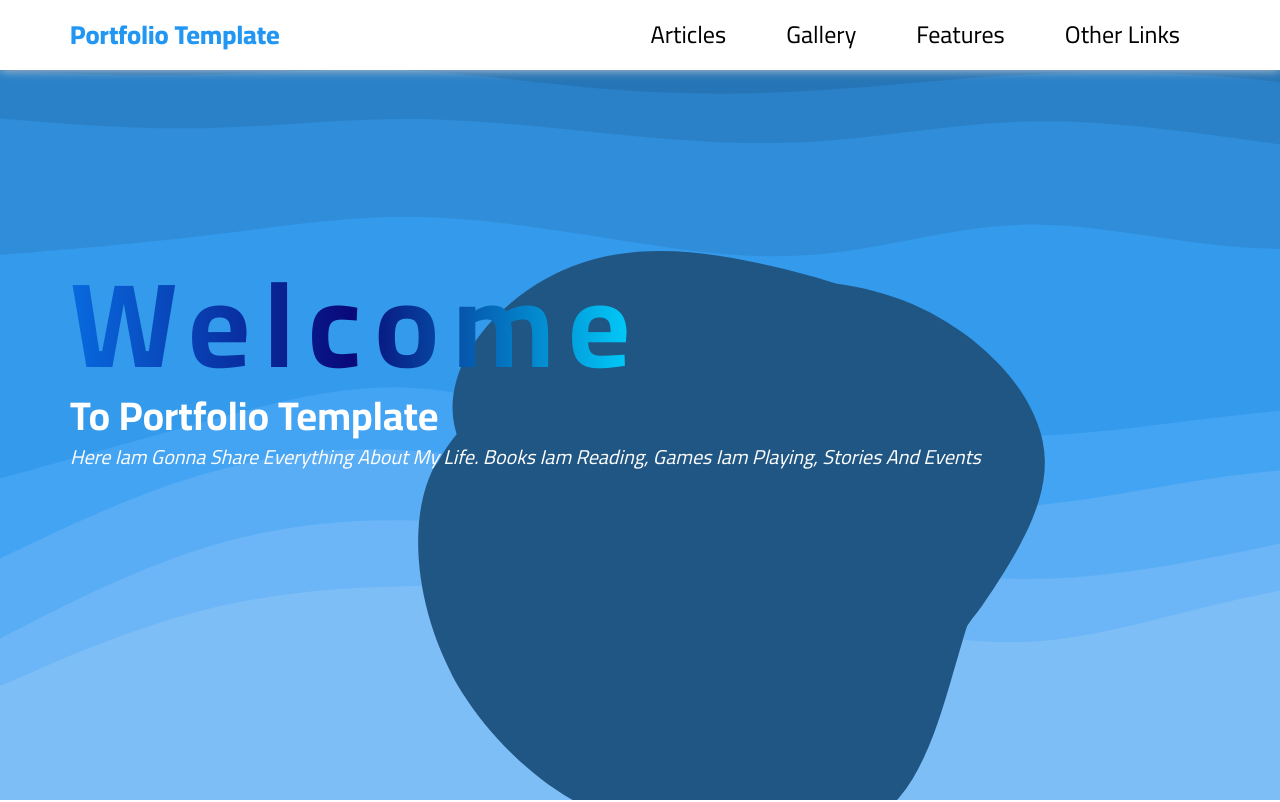
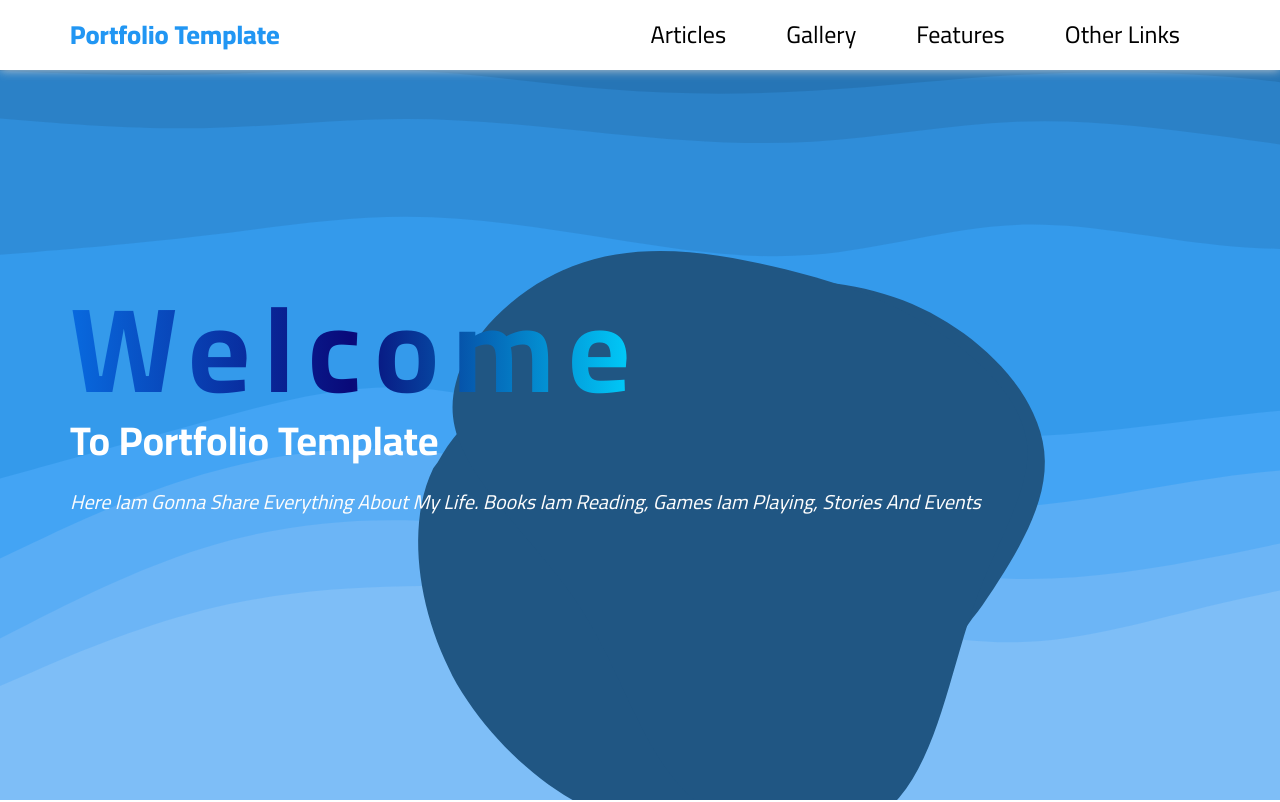
Before and after one commit to TarekSaeed95/Portfolio, a plain HTML site: page index.html in a window 1280 px wide. Shown: the top 802 px of the page. Drawn offline with Linux system fonts and the light colour scheme.

Commit message:
modify intro text

```diff
--- a/css/Main.css
+++ b/css/Main.css
@@ -353,6 +353,8 @@
     min-height: 100vh;
     overflow: hidden;
     margin-bottom: 50px;
+    display: flex;
+    align-items: center;
   }
   .intro{
     aspect-ratio: 900/300;
@@ -382,7 +384,7 @@
     justify-content: space-between;
     align-items: center;
     position: relative;
-    height: calc( 100vh - 70px );
+    height: 100vh;
     z-index: 6;
   }
   .landing .title span{
@@ -405,6 +407,7 @@
     font-size: 20px;
     color: #fdfdfd;
     font-style: oblique;
+    margin-top: 20px;
   }
   .landing .container .image {
     width: 600px;
@@ -438,7 +441,6 @@
       height: calc( 100vh - 90px );
       text-align: center;
       align-content: center;
-      padding-bottom: 120px;
     }
     .landing .container .intro-text{
       margin: auto 0px;
```
